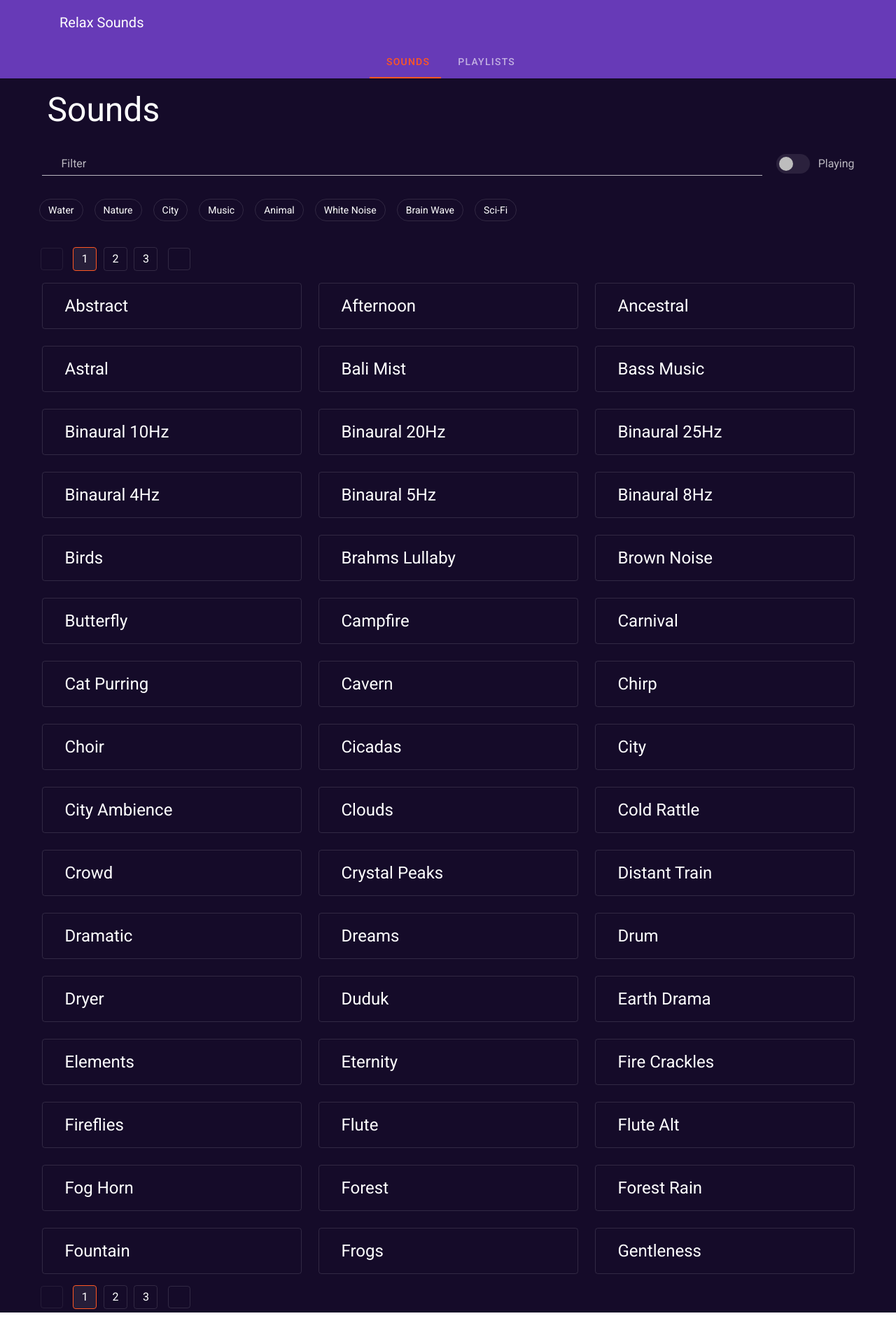
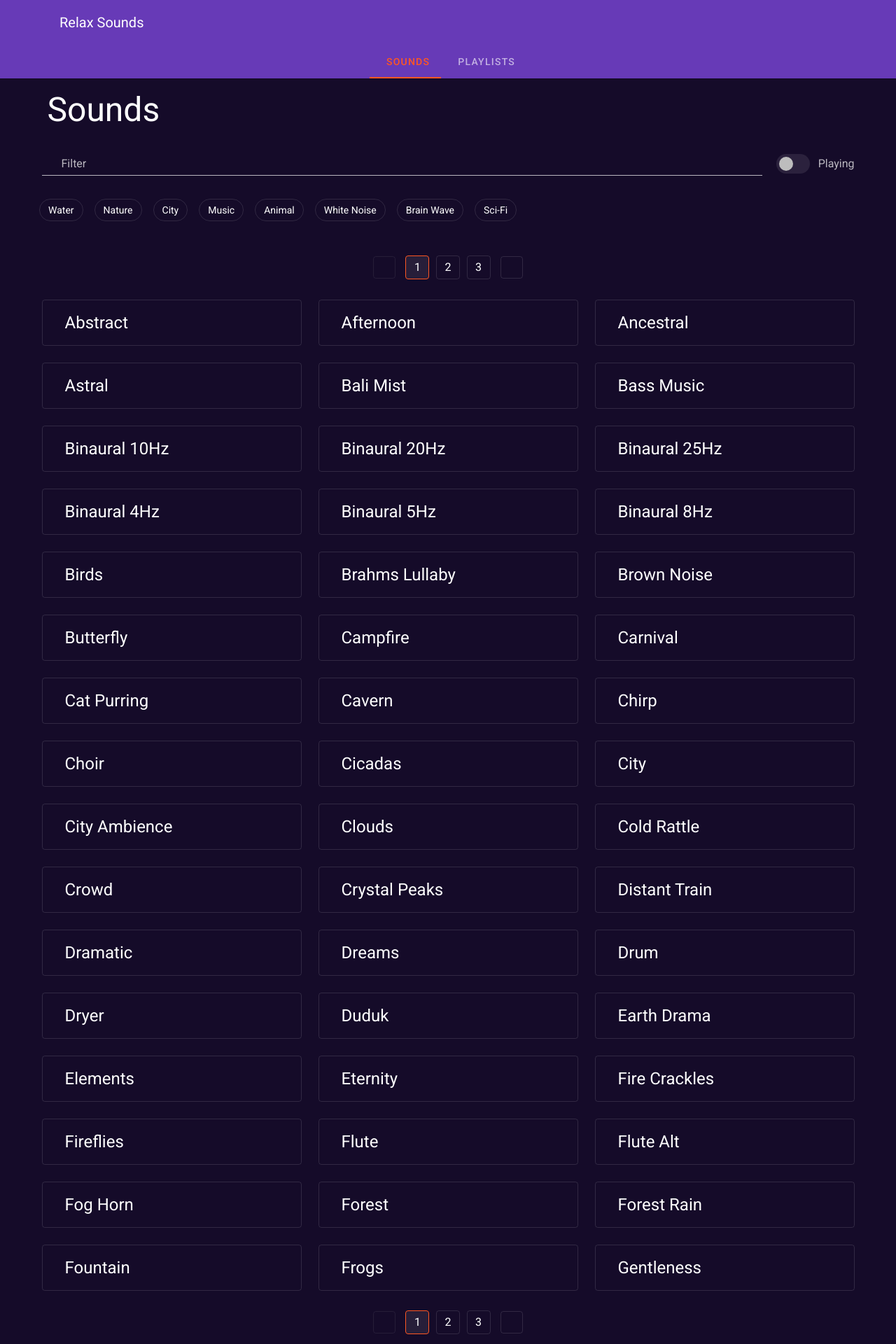
Before and after one commit to gabe565/relax-sounds, a Vue app in the folder frontend/: page /sounds in a window 1280 px wide. Shown: the top 1920 px of the page at 70% size. Before the commit the page ends 1875 px from the top, so only its background shows below. Built offline with nearby package versions, Linux system fonts and the light colour scheme; some icons are missing.

Commit message:
:lipstick: Center pagination

```diff
--- a/frontend/src/components/Filters.vue
+++ b/frontend/src/components/Filters.vue
@@ -27,11 +27,15 @@
       </v-chip-group>
     </v-row>
     <v-row>
-      <v-pagination v-model="filters.page" :length="pages"/>
+      <v-col>
+        <v-pagination v-model="filters.page" :length="pages"/>
+      </v-col>
     </v-row>
     <slot/>
     <v-row>
-      <v-pagination v-model="filters.page" :length="pages"/>
+      <v-col>
+        <v-pagination v-model="filters.page" :length="pages"/>
+      </v-col>
     </v-row>
   </div>
 </template>
```
